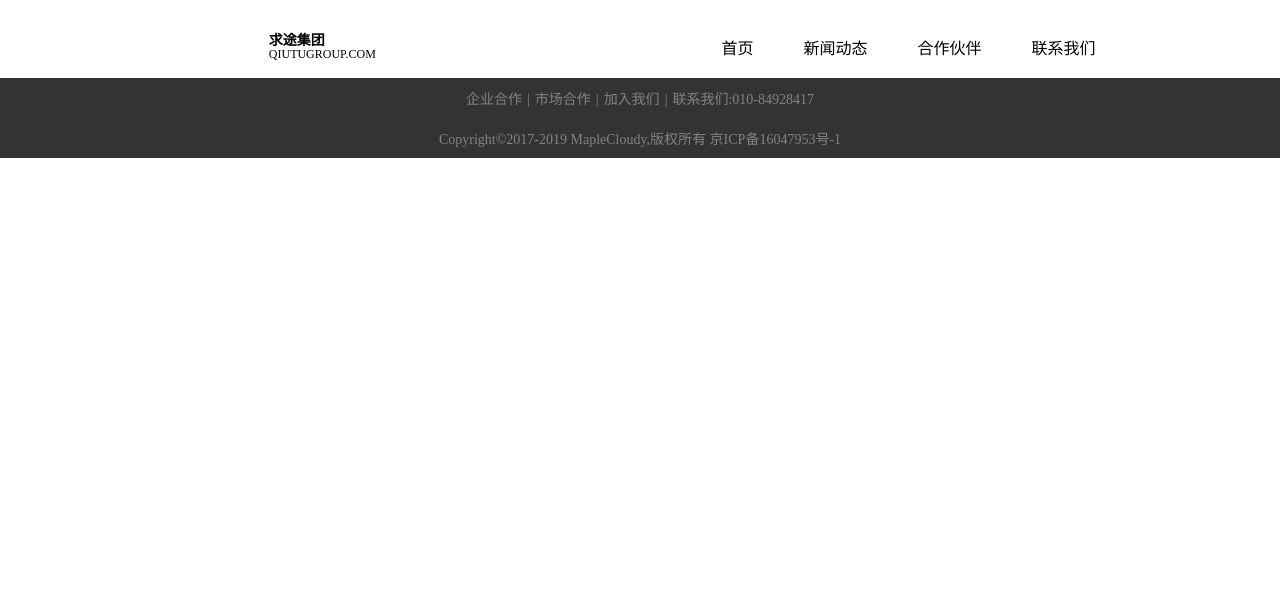
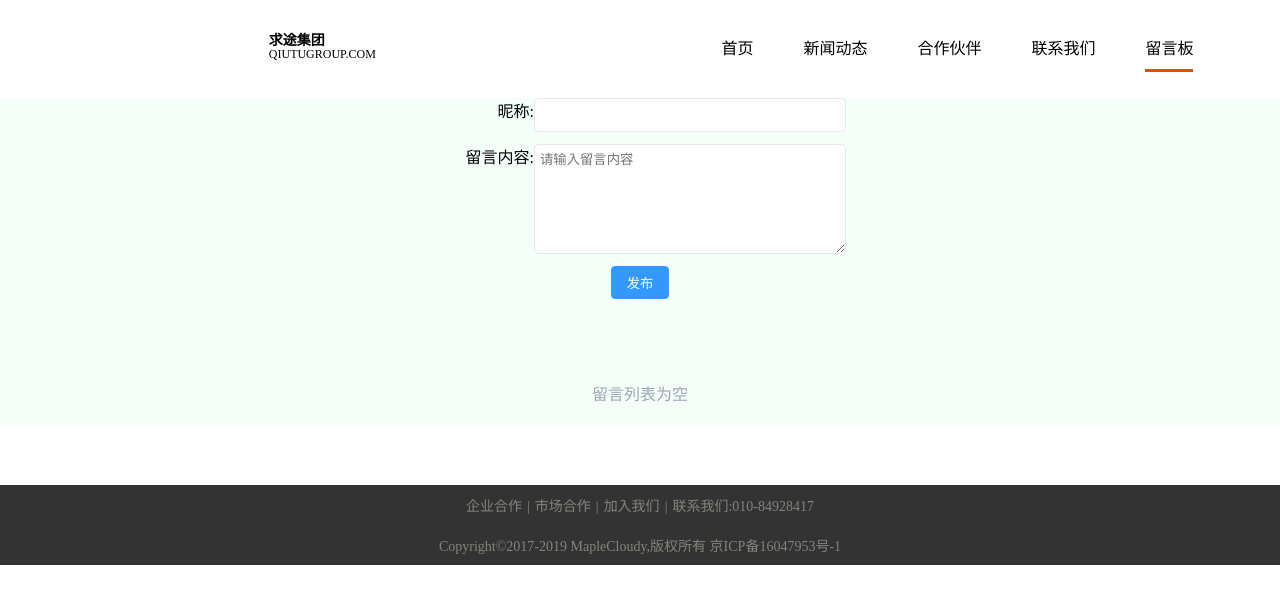
Before and after one commit to cocozhang2017/zhumengedu, a Vue app: page /LeavingMessage in a window 1280 px wide. Shown: the top 604 px of the page. Built offline with nearby package versions, Linux system fonts and the light colour scheme.

Commit message:
增加留言功能初版

```diff
--- a/src/components/Navbar.vue
+++ b/src/components/Navbar.vue
@@ -19,6 +19,10 @@
        </span>
                 <span class="guide_item" :class="{on: '/contact'===$route.path}" @click="goTo('/contact')">
        联系我们
+       </span>
+                <span class="guide_item" :class="{on: '/LeavingMessage'===$route.path}"
+                      @click="goTo('/LeavingMessage')">
+       留言板
        </span>
             </div>
         </div>
@@ -48,6 +52,11 @@
 </script>
 
 <style scoped>
+    .navbar {
+        width: 100%;
+        background: #3684ff;
+    }
+
     #searchBar {
         width: 100%;
         background-color: transparent;
--- /dev/null
+++ b/src/components/vInput.vue
@@ -0,0 +1,48 @@
+<template>
+    <div class="input-con">
+        <span>昵称:</span>
+        <input type="text" :value="value" @input="updateValue"/>
+    </div>
+</template>
+<script>
+    export default {
+        // 接收父组件传过来的value
+        props: {
+            value: {
+                type: [String, Number],
+                default: ''
+            }
+        },
+        methods: {
+            // 监听input输入事件
+            updateValue: function (event) {
+                // 触发父组件的自定义事件
+                // target 事件属性可返回事件的目标节点（触发该事件的节点），如生成事件的元素、文档或窗口。
+                // 将input的value值传给父组件
+                this.$emit('input', event.target.value)
+            }
+        }
+    }
+</script>
+
+<style scoped>
+    .input-con{
+        display: flex;
+        flex-direction: row;
+        justify-content: center;
+    }
+    span{
+        width: 100px;
+        display: inline-block;
+        text-align: right;
+        vertical-align: middle;
+    }
+    input{
+        border: 1px solid #e6e6ee;
+        padding: 4px 5px;
+        line-height: 24px;
+        height: 24px;
+        border-radius: 5px;
+        width: 300px;
+    }
+</style>
--- /dev/null
+++ b/src/components/vList.vue
@@ -0,0 +1,76 @@
+<template>
+    <div class="list">
+        <div  v-if="this.list.length">
+            <div v-for="(item, index) in list"
+                 :key="index"
+                 class="list-item">
+                <div class="span-con">
+                    <span>{{item.name}}:</span>
+                </div>
+                <div class="list-msg">
+                    <div>{{item.message}}</div>
+                    <div class="list-reply">
+                        <a @click="listChange(index)">回复</a>
+                    </div>
+                </div>
+            </div>
+        </div>
+        <div v-if="!this.list.length"
+             class="list-nothing">
+            留言列表为空
+        </div>
+    </div>
+</template>
+<script>
+    export default {
+        props: {
+            list: {
+                type: Array,
+                default: function () {
+                    return []
+                }
+            }
+        },
+        methods: {
+            listChange: function (index) {
+                this.handleReply(index)
+            },
+            handleReply: function (index) {
+                this.$emit('reply', index)
+            }
+        }
+    }
+</script>
+<style scoped>
+    .list{
+        margin: 50px 20px 0 20px;
+    }
+    .list-item{
+        display: flex;
+        flex-direction: row;
+        padding: 10px;
+        border-bottom: 1px solid #e3e8ee;
+        overflow: hidden;
+        flex: 5;
+    }
+    .span-con{
+        flex: 1;
+        margin-right: 10px;
+        color: #39f;
+    }
+    .list-msg{
+        flex: 9;
+        text-align: justify;
+    }
+    .list-msg .list-reply{
+        text-align: right
+    }
+    .list-msg a:hover{
+        color: #39f
+    }
+    .list-nothing{
+        text-align: center;
+        color: #9ea7b4;
+        padding: 20px;
+    }
+</style>
--- /dev/null
+++ b/src/components/vTextarea.vue
@@ -0,0 +1,57 @@
+<template>
+    <div class="input-con">
+        <span>留言内容:</span>
+        <!--ref 被用来给元素或子组件注册引用信息。
+        引用信息将会注册在父组件的 $refs 对象上。
+        如果在普通的 DOM 元素上使用，引用指向的就是 DOM 元素；
+        如果用在子组件上，引用就指向组件实例：  -->
+        <textarea
+            :ref="message"
+            type="text"
+            :value="value"
+            @input="updateValue"
+            placeholder="请输入留言内容"></textarea>
+    </div>
+</template>
+<script>
+    // 接收父组件传入的value
+    export default {
+    props: {
+        value: {
+            type: String,
+            default:  ''
+        }
+    },
+    methods: {
+        // 监听input值
+        updateValue: function (event) {
+            this.$emit('input', event.target.value)
+        },
+        focus: function () {
+            // 一个对象，持有注册过ref特性的所有DOM元素和组件实例。
+            this.$refs.message.focus()
+        }
+    }
+    }
+</script>
+<style scoped>
+    .input-con{
+        display: flex;
+        flex-direction: row;
+        justify-content: center;
+    }
+    span{
+        width: 100px;
+        display: inline-block;
+        text-align: right;
+        vertical-align: top;
+    }
+    textarea{
+        border: 1px solid #e6e6ee;
+        padding: 4px 5px;
+        line-height: 24px;
+        border-radius: 5px;
+        width: 300px;
+        height: 100px;
+    }
+</style>
--- /dev/null
+++ b/src/pages/LeavingMessage.vue
@@ -0,0 +1,88 @@
+<template>
+    <div class="LM">
+        <div class="message">
+            <v-input v-model="username"></v-input>
+            <v-textarea v-model="message" ref="message"></v-textarea>
+            <div class="btn-con">
+                <input @click="handleSend" type="button" class="btn" value="发布"/>
+            </div>
+        </div>
+        <v-list :list="list" @reply="handleReply"></v-list>
+    </div>
+</template>
+<script>
+    import vInput from '../components/vInput.vue'
+    import vTextarea from '../components/vTextarea.vue'
+    import vList from '../components/vList.vue'
+    export default {
+        data () {
+            return {
+                username: '',
+                message: '',
+                list: []
+            }
+        },
+        components: {
+            vInput,
+            vTextarea,
+            vList
+        },
+        methods: {
+            handleSend: function () {
+                if (this.username === '') {
+                    window.alert('请输入昵称')
+                    return
+                }
+                if (this.message === '') {
+                    window.alert('请输入留言内容')
+                    return
+                }
+                // 数组list存储了所有的留言内容，通过函数给list添加一项留言数据，添加成功后把文本框置空
+                this.list.push({
+                    name: this.username,
+                    message: this.message
+                })
+                this.message = ''
+            },
+            handleReply: function (index) {
+                var name = this.list[index].name
+                this.message = '回复@' + name + ':'
+                this.$refs.message.focus()
+            }
+        }
+    }
+</script>
+
+<style scoped>
+    .LM {
+        background: #F5FFFA;
+        margin-top:80px;
+    }
+    .message {
+        display: flex;
+        flex-direction: column;
+        text-align: center;
+    }
+    .message div{
+        margin-bottom: 12px;
+        flex-direction: row;
+    }
+    .message input:focus,
+    .message textarea:focus{
+        border: 1px solid #3399ff;
+        border-radius: 5px;
+    }
+    .message .btn-con{
+        text-align: center;
+        display: inline-block;
+    }
+    .message .btn{
+        padding: 6px 15px;
+        border: 1px solid #39f;
+        border-radius: 4px;
+        color: #fff;
+        background-color: #39f;
+        cursor: pointer;
+        outline: none;
+    }
+</style>
--- a/src/router/index.js
+++ b/src/router/index.js
@@ -4,6 +4,7 @@ import Home from '@/pages/home'
 import News from '@/pages/news'
 import Parnter from '@/pages/parnter'
 import Contact from '@/pages/contact'
+import LeavingMessage from '@/pages/LeavingMessage'
 Vue.use(Router)
 
 export default new Router({
@@ -29,6 +30,11 @@ export default new Router({
       name: 'Contact',
       component: Contact
     },
+      {
+          path: '/LeavingMessage',
+          name: 'LeavingMessage',
+          component: LeavingMessage
+      },
     {
       path: '/',
       redirect: '/home'
```
Lines whose indentation alone changed are shown as unchanged.
